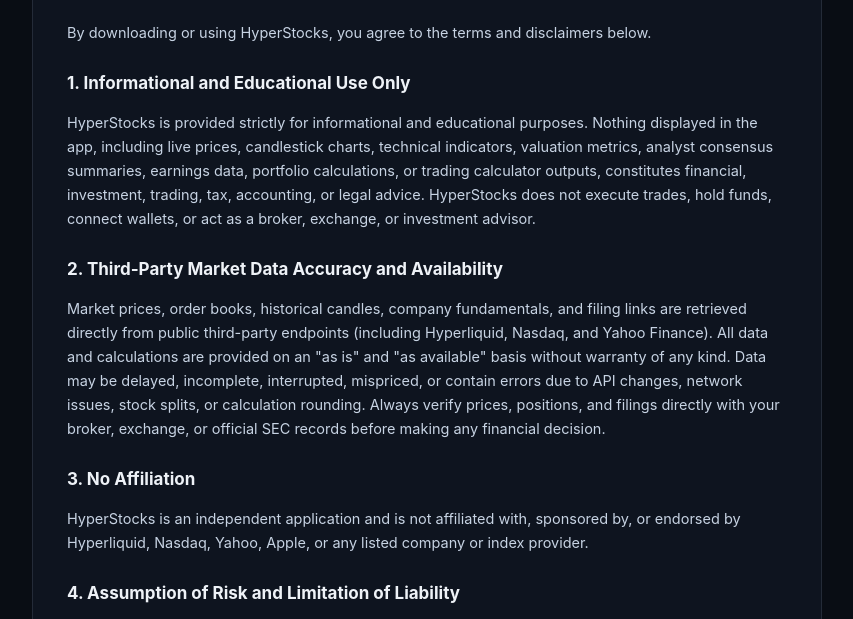
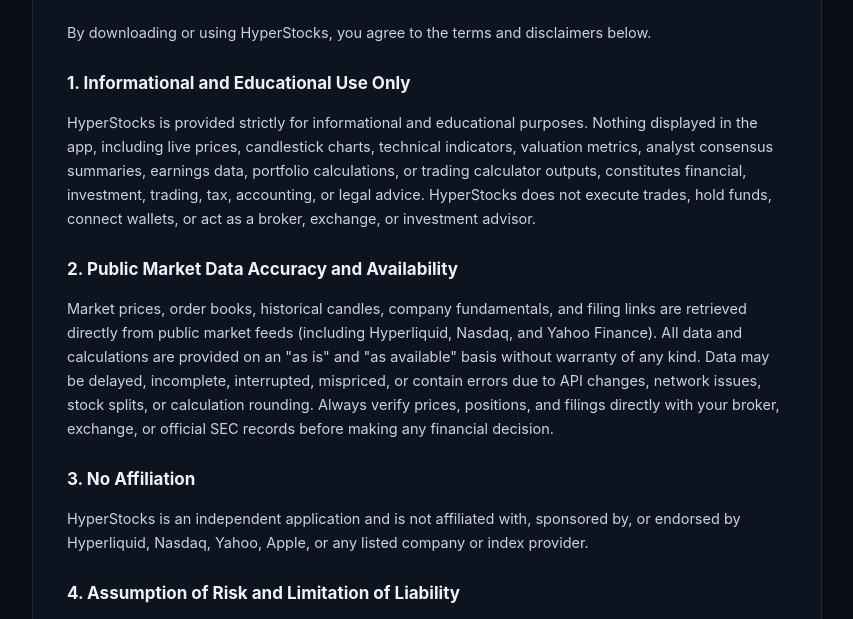
Before and after one commit to MJQSK/hyperstocks-site, a plain HTML site: page terms.html in a window 1280 px wide. Shown: the part 150-769 px from the top of the page, without its empty margins (213-1066 px from the left). Drawn offline with Linux system fonts and the light colour scheme.

Commit message:
Clarify public market feeds wording in Terms

```diff
--- a/terms.html
+++ b/terms.html
@@ -42,8 +42,8 @@
     <h2>1. Informational and Educational Use Only</h2>
     <p>HyperStocks is provided strictly for informational and educational purposes. Nothing displayed in the app, including live prices, candlestick charts, technical indicators, valuation metrics, analyst consensus summaries, earnings data, portfolio calculations, or trading calculator outputs, constitutes financial, investment, trading, tax, accounting, or legal advice. HyperStocks does not execute trades, hold funds, connect wallets, or act as a broker, exchange, or investment advisor.</p>
 
-    <h2>2. Third-Party Market Data Accuracy and Availability</h2>
-    <p>Market prices, order books, historical candles, company fundamentals, and filing links are retrieved directly from public third-party endpoints (including Hyperliquid, Nasdaq, and Yahoo Finance). All data and calculations are provided on an "as is" and "as available" basis without warranty of any kind. Data may be delayed, incomplete, interrupted, mispriced, or contain errors due to API changes, network issues, stock splits, or calculation rounding. Always verify prices, positions, and filings directly with your broker, exchange, or official SEC records before making any financial decision.</p>
+    <h2>2. Public Market Data Accuracy and Availability</h2>
+    <p>Market prices, order books, historical candles, company fundamentals, and filing links are retrieved directly from public market feeds (including Hyperliquid, Nasdaq, and Yahoo Finance). All data and calculations are provided on an "as is" and "as available" basis without warranty of any kind. Data may be delayed, incomplete, interrupted, mispriced, or contain errors due to API changes, network issues, stock splits, or calculation rounding. Always verify prices, positions, and filings directly with your broker, exchange, or official SEC records before making any financial decision.</p>
 
     <h2>3. No Affiliation</h2>
     <p>HyperStocks is an independent application and is not affiliated with, sponsored by, or endorsed by Hyperliquid, Nasdaq, Yahoo, Apple, or any listed company or index provider.</p>
```
